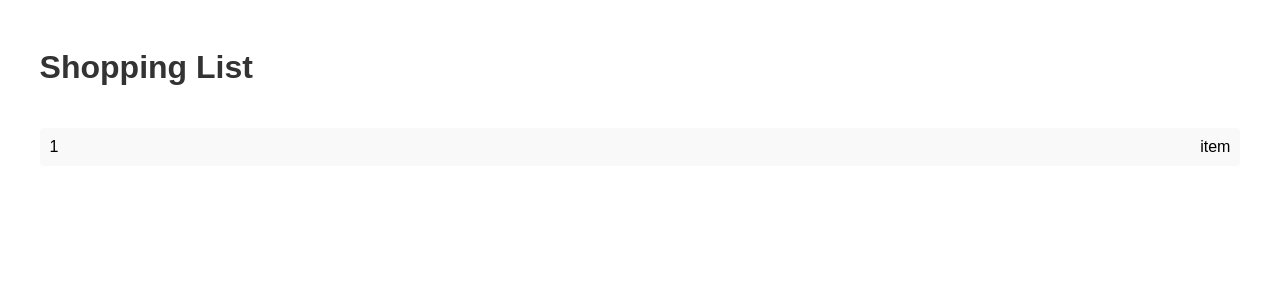
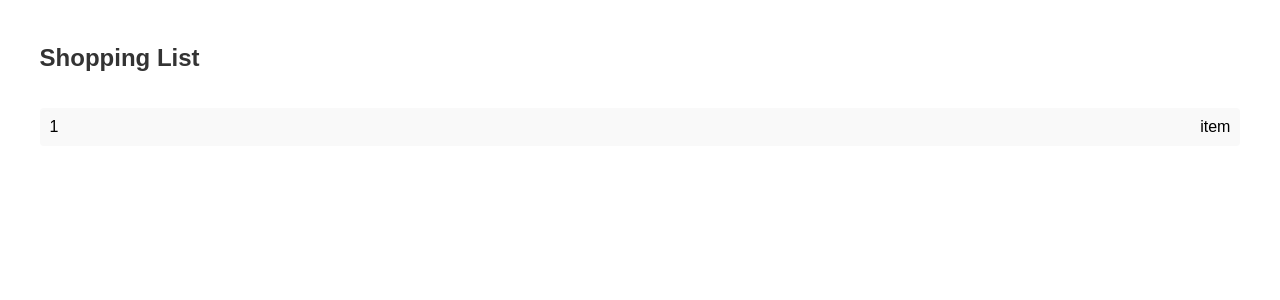
Before and after one commit to mgirar84/shopping-list, a Next.js app: page / in a window 1280 px wide. Shown: the top 300 px of the page. Built offline with nearby package versions, Linux system fonts and the light colour scheme; a web font is replaced by a local one.

Commit message:
setup heading component

```diff
--- /dev/null
+++ b/src/components/atoms/Heading/index.tsx
@@ -0,0 +1,8 @@
+import styled from "styled-components";
+
+import { HeadingProps } from "./types";
+
+export const StyledHeading = styled.h1<HeadingProps>`
+  color: #333;
+  font-size: 24px;
+`;
--- /dev/null
+++ b/src/components/atoms/Heading/types.ts
@@ -0,0 +1,3 @@
+import { type HTMLProps } from "react";
+
+export type HeadingProps = HTMLProps<HTMLHeadingElement>
--- /dev/null
+++ b/src/components/atoms/index.ts
@@ -0,0 +1 @@
+export * from "./Heading";
--- a/src/pages/index.tsx
+++ b/src/pages/index.tsx
@@ -1,5 +1,9 @@
-import { ShoppingForm, ShoppingList } from "@/components/molecules";
+import { useState } from "react";
+
 import styled from "styled-components";
+
+import { StyledHeading } from "../components/atoms";
+import { ShoppingForm, ShoppingList } from "../components/molecules";
 
 const StyledMain = styled.main`
   max-width: 1350px;
@@ -13,12 +17,15 @@ const Title = styled.h1`
   color: #333;
 `;
 
-const Main = () => (
-  <StyledMain>
-    <Title>Shopping List</Title>
-    <ShoppingForm onSubmit={() => {}} />
-    <ShoppingList items={[{ name: "item", id: "1" }]} />
-  </StyledMain>
-);
+const Main = () => {
+  const [items, setItems] = useState();
+  return (
+    <StyledMain>
+      <StyledHeading>Shopping List</StyledHeading>
+      <ShoppingForm onSubmit={() => {}} />
+      <ShoppingList items={[{ name: "item", id: "1" }]} />
+    </StyledMain>
+  );
+};
 
 export default Main;
```
